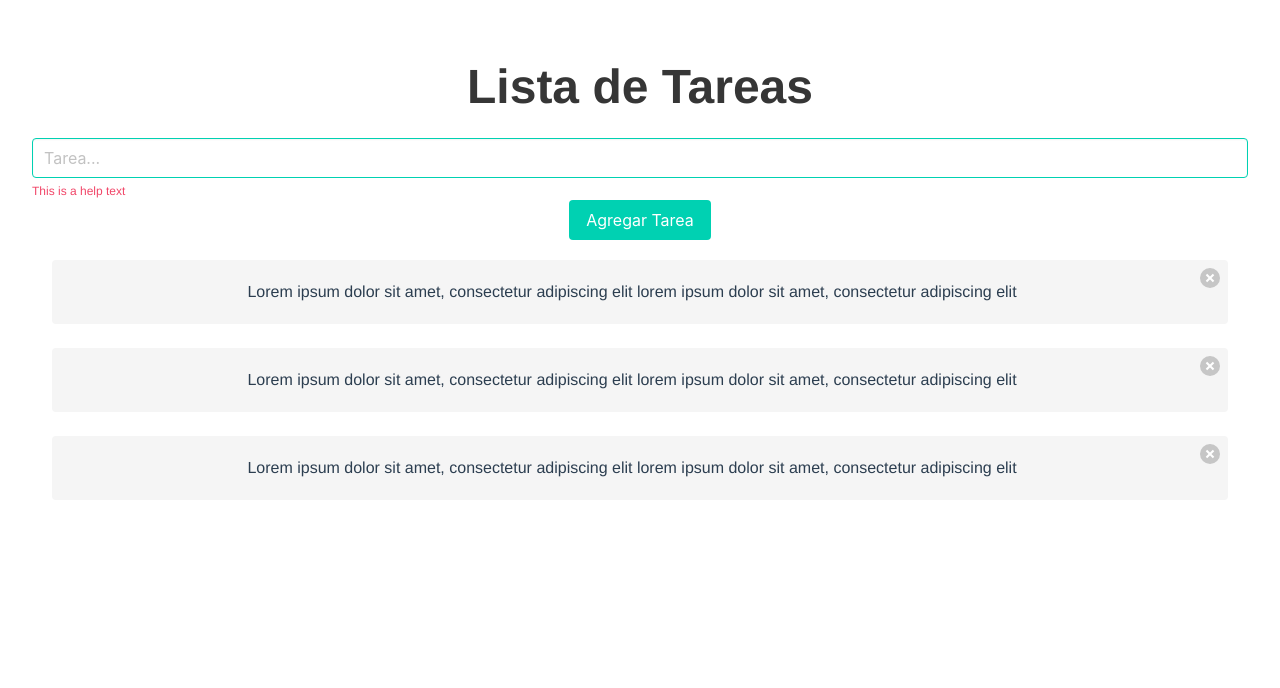
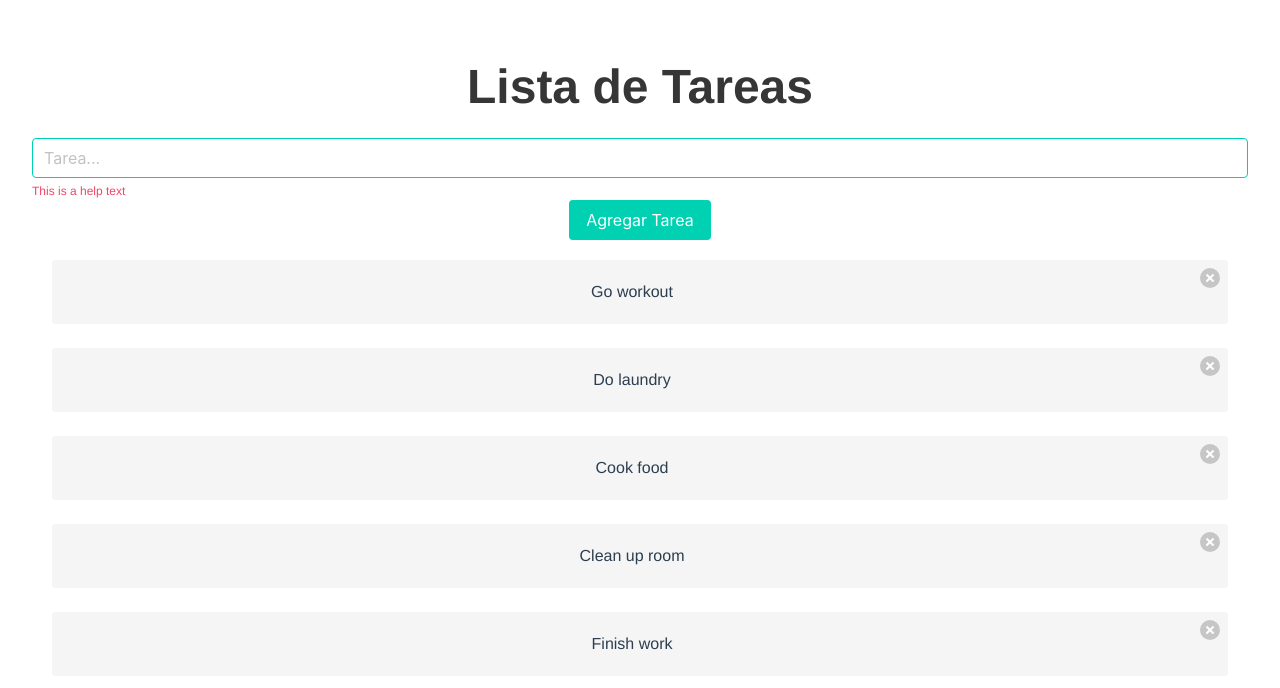
Before and after one commit to wiccana/todolist, a Vue app: page / in a window 1280 px wide. Shown: the top 688 px of the page. Built offline with nearby package versions, Linux system fonts and the light colour scheme.

Commit message:
adding components

```diff
--- a/src/App.vue
+++ b/src/App.vue
@@ -1,6 +1,6 @@
 <template>
   <div id="app">
-    <TodoList/>
+    <TodoList v-bind:items="items"/>
   </div>
 </template>
 
@@ -12,6 +12,37 @@ export default {
   name: 'App',
   components: {
     TodoList
+  },
+  data() {
+    return {
+      items: [
+        {
+          id: 1,
+          title: 'Go workout',
+          completed: false
+        },
+        {
+          id: 2,
+          title: 'Do laundry',
+          completed: false
+        },
+        {
+          id: 3,
+          title: 'Cook food',
+          completed: false
+        },
+        {
+          id: 4,
+          title: 'Clean up room',
+          completed: false
+        },
+        {
+          i: 5,
+          title: 'Finish work',
+          completed: false
+        }
+      ],
+    }
   }
 }
 </script>
--- /dev/null
+++ b/src/components/Item.vue
@@ -0,0 +1,19 @@
+<template>
+    <!-- <div> -->
+        <p>{{ item.title }}</p>
+        <!-- <button class="delete"></button> -->
+    <!-- </div> -->
+
+</template>
+
+<script>
+export default {
+  name: 'Item',
+  props: [
+    "item"
+  ]
+}
+</script>
+
+<style scoped>
+</style>
--- a/src/components/TodoList.vue
+++ b/src/components/TodoList.vue
@@ -8,34 +8,29 @@
             <button @click="addItem" class="button is-primary">Agregar Tarea</button>
 
             <div id="list">
-
-              <div class="notification">
-                <button class="delete"></button>
-                Lorem ipsum dolor sit amet, consectetur adipiscing elit lorem ipsum dolor sit amet, consectetur adipiscing elit
-              </div>
-              <div class="notification">
-                <button class="delete"></button>
-                Lorem ipsum dolor sit amet, consectetur adipiscing elit lorem ipsum dolor sit amet, consectetur adipiscing elit
-              </div>
-              <div class="notification">
-                <button class="delete"></button>
-                Lorem ipsum dolor sit amet, consectetur adipiscing elit lorem ipsum dolor sit amet, consectetur adipiscing elit
-              </div>
-
+                 <div v-bind:key="item.id" v-for="item in items" class="notification">
+                    <button class="delete"></button>
+                    <Item v-bind:item="item" />
+                </div>
             </div>
 
     </div>
 </template>
 
 <script>
+import Item from './Item';
+
 export default {
   name: 'TodoList',
-  props: {
-    msg: String
+  components: {
+    Item
   },
+  props: [
+    "items"
+  ],
   methods: {
     addItem(){
-      console.log('adding item');
+      console.log("adding item");
     }
   }
 }
```
